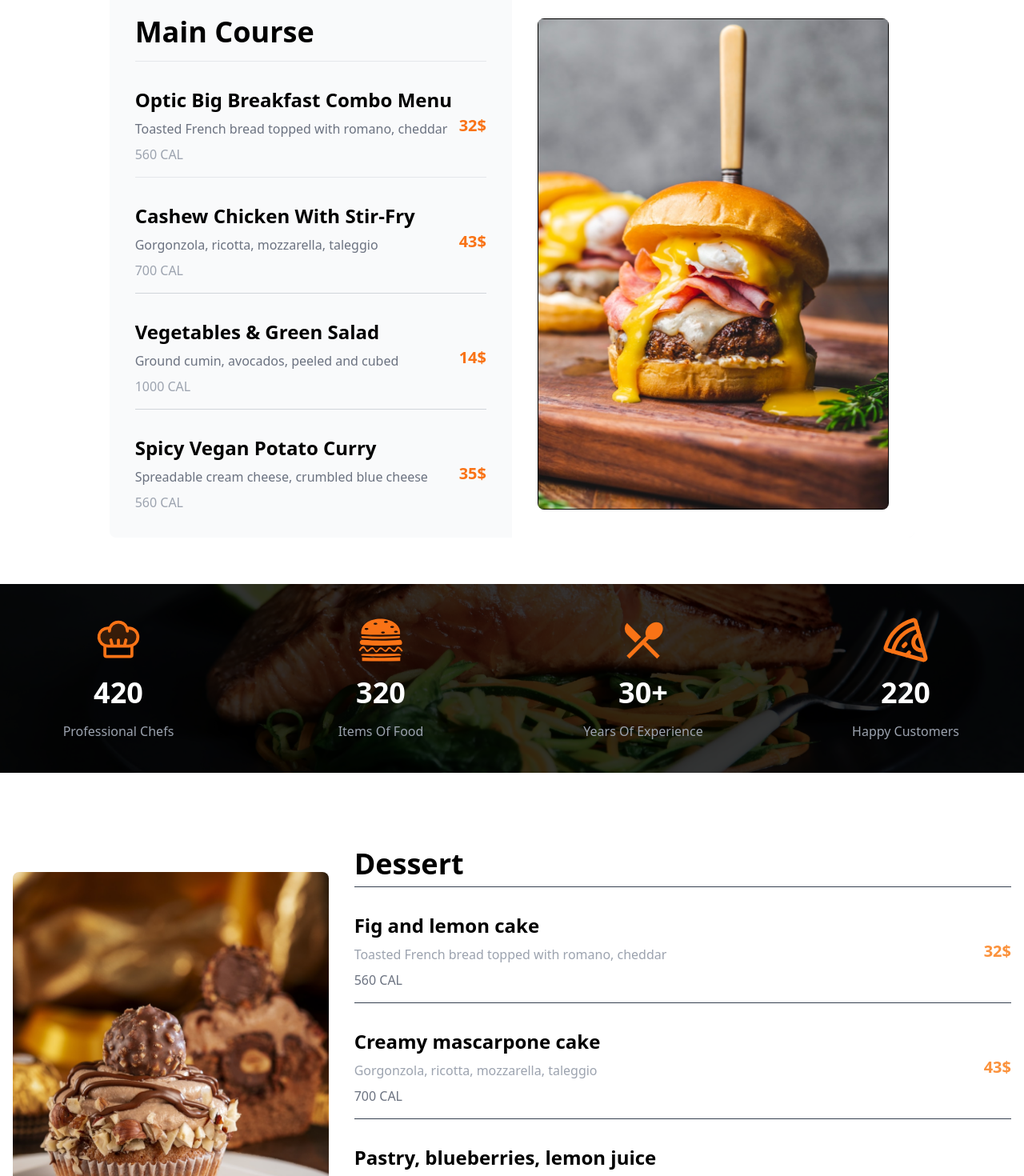
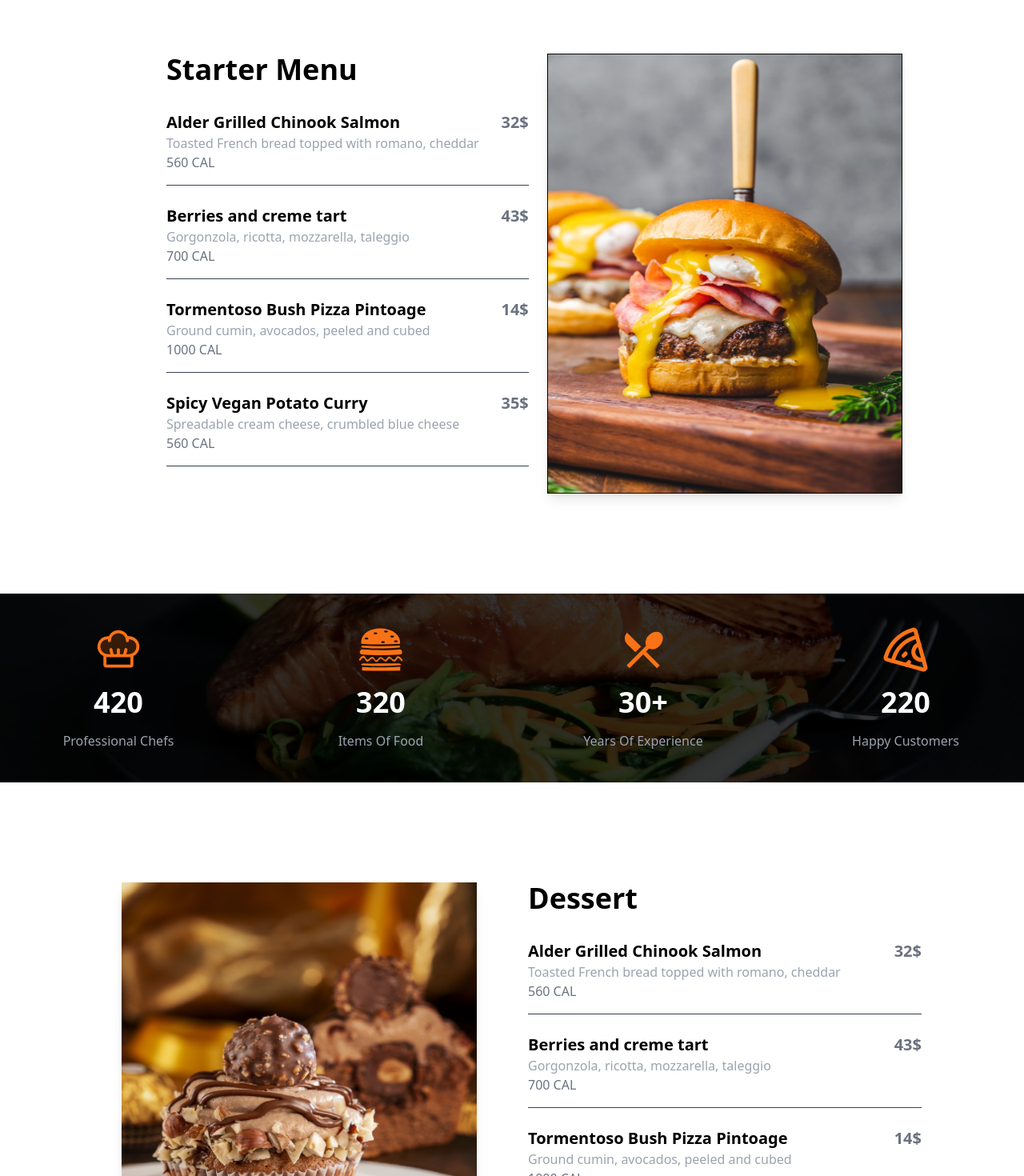
Before and after one commit to sheikhilyas/hackathon-ecommerce-website-sheikhilyas, a Next.js app: page /menu in a window 1280 px wide. Shown: the part 1320-2790 px from the top of the page at 80% size. Built offline with nearby package versions, Linux system fonts and the light colour scheme.

Commit message:
Adding a changes

```diff
--- a/src/components/Dessert.tsx
+++ b/src/components/Dessert.tsx
@@ -1,60 +1,74 @@
-import React from 'react';
 import Image from 'next/image';
 
-export default function Dessert() {
+export default function StartMenu() {
+  const menuItems = [
+    {
+      title: "Alder Grilled Chinook Salmon",
+      description: "Toasted French bread topped with romano, cheddar",
+      calories: "560 CAL",
+      price: "32$",
+    },
+    {
+      title: "Berries and creme tart",
+      description: "Gorgonzola, ricotta, mozzarella, taleggio",
+      calories: "700 CAL",
+      price: "43$",
+      highlight: true,
+    },
+    {
+      title: "Tormentoso Bush Pizza Pintoage",
+      description: "Ground cumin, avocados, peeled and cubed",
+      calories: "1000 CAL",
+      price: "14$",
+    },
+    {
+      title: "Spicy Vegan Potato Curry",
+      description: "Spreadable cream cheese, crumbled blue cheese",
+      calories: "560 CAL",
+      price: "35$",
+    },
+  ];
+
   return (
-    <div className="bg-white text-black font-sans min-h-screen flex items-center justify-center">
-      {/* Image on the left */}
-      <div className="flex-none w-1/3 p-4 flex justify-center items-center">
+    <div className="bg-white text-black py-10 flex justify-center items-center min-h-screen">
+      <div className="flex flex-col lg:flex-row items-center lg:items-start max-w-5xl w-full space-y-10 lg:space-y-0 lg:space-x-10">
+        {/* Left Image Section */}
+        <div className="w-full lg:w-1/2 flex justify-center">
           <Image
             src="/image26.png"
-          alt="Menu Highlight"
+            alt="Delicious starter menu items including Alder Grilled Chinook Salmon and more"
             width={448}
             height={626}
-          className="object-cover rounded-lg"
+            className="w-[444px] h-[550px] shadow-lg"
           />
         </div>
 
-      {/* Content on the right */}
-      <div className="flex-1 max-w-4xl px-4 py-8">
-        <h1 className="text-4xl font-bold text-left mb-8 border-b border-gray-700 pb-2">Dessert</h1>
-
-        <div className="space-y-8">
-          <div className="flex justify-between items-center border-b border-gray-700 pb-4">
+        {/* Right Menu Section */}
+        <div className="w-full lg:w-1/2">
+          <h2 className="text-4xl font-bold mb-8">Dessert</h2>
+          <ul className="space-y-6">
+            {menuItems.map((item, index) => (
+              <li
+                key={index}
+                className="border-b border-gray-700 pb-4 flex justify-between items-start"
+              >
                 <div>
-              <h2 className="text-2xl font-semibold">Fig and lemon cake</h2>
-              <p className="text-gray-400 mt-2">Toasted French bread topped with romano, cheddar</p>
-              <p className="text-gray-500 mt-2">560 CAL</p>
+                  <h3
+                    className={`text-xl font-bold hover:text-yellow-500 transition duration-300 ${
+                      item.title === "Berries and creme tart" ? "text-black" : item.highlight ? "text-gray-400" : "text-black"
+                    }`}
+                  >
+                    {item.title}
+                  </h3>
+                  <p className="text-gray-400">{item.description}</p>
+                  <span className="text-gray-500">{item.calories}</span>
                 </div>
-            <span className="text-orange-400 text-xl font-bold">32$</span>
+                <div className="text-gray-500 text-xl font-bold">
+                  {item.price}
                 </div>
-
-          <div className="flex justify-between items-center border-b border-gray-700 pb-4">
-            <div>
-              <h2 className="text-2xl font-semibold">Creamy mascarpone cake</h2>
-              <p className="text-gray-400 mt-2">Gorgonzola, ricotta, mozzarella, taleggio</p>
-              <p className="text-gray-500 mt-2">700 CAL</p>
-            </div>
-            <span className="text-orange-400 text-xl font-bold">43$</span>
-          </div>
-
-          <div className="flex justify-between items-center border-b border-gray-700 pb-4">
-            <div>
-              <h2 className="text-2xl font-semibold">Pastry, blueberries, lemon juice</h2>
-              <p className="text-gray-400 mt-2">Ground cumin, avocados, peeled and cubed</p>
-              <p className="text-gray-500 mt-2">1000 CAL</p>
-            </div>
-            <span className="text-orange-400 text-xl font-bold">14$</span>
-          </div>
-
-          <div className="flex justify-between items-center">
-            <div>
-              <h2 className="text-2xl font-semibold">Pain au chocolat</h2>
-              <p className="text-gray-400 mt-2">Spreadable cream cheese, crumbled blue cheese</p>
-              <p className="text-gray-500 mt-2">560 CAL</p>
-            </div>
-            <span className="text-orange-400 text-xl font-bold">35$</span>
-          </div>
+              </li>
+            ))}
+          </ul>
         </div>
       </div>
     </div>
--- a/src/components/Drink.tsx
+++ b/src/components/Drink.tsx
@@ -1,63 +1,74 @@
-import React from 'react';
 import Image from 'next/image';
 
-export default function Drink() {
+export default function StartMenu() {
+  const menuItems = [
+    {
+      title: "Alder Grilled Chinook Salmon",
+      description: "Toasted French bread topped with romano, cheddar",
+      calories: "560 CAL",
+      price: "32$",
+    },
+    {
+      title: "Berries and creme tart",
+      description: "Gorgonzola, ricotta, mozzarella, taleggio",
+      calories: "700 CAL",
+      price: "43$",
+      highlight: true,
+    },
+    {
+      title: "Tormentoso Bush Pizza Pintoage",
+      description: "Ground cumin, avocados, peeled and cubed",
+      calories: "1000 CAL",
+      price: "14$",
+    },
+    {
+      title: "Spicy Vegan Potato Curry",
+      description: "Spreadable cream cheese, crumbled blue cheese",
+      calories: "560 CAL",
+      price: "35$",
+    },
+  ];
+
   return (
-    <div className="bg-white text-black font-sans min-h-screen flex items-center justify-center">
-      {/* Wrapper for content */}
-      <div className="flex bg-white rounded-lg overflow-hidden max-w-6xl w-full">
-        {/* Content on the left */}
-        <div className="flex-1 max-w-4xl px-4 py-8">
-          <h1 className="text-4xl font-bold text-left mb-8 border-b border-gray-700 pb-2">Dessert</h1>
-
-          <div className="space-y-8">
-            <div className="flex justify-between items-center border-b border-gray-700 pb-4">
-              <div>
-                <h2 className="text-2xl font-semibold">Fig and lemon cake</h2>
-                <p className="text-gray-400 mt-2">Toasted French bread topped with romano, cheddar</p>
-                <p className="text-gray-500 mt-2">560 CAL</p>
-              </div>
-              <span className="text-orange-400 text-xl font-bold">32$</span>
-            </div>
-
-            <div className="flex justify-between items-center border-b border-gray-700 pb-4">
-              <div>
-                <h2 className="text-2xl font-semibold">Creamy mascarpone cake</h2>
-                <p className="text-gray-400 mt-2">Gorgonzola, ricotta, mozzarella, taleggio</p>
-                <p className="text-gray-500 mt-2">700 CAL</p>
-              </div>
-              <span className="text-orange-400 text-xl font-bold">43$</span>
-            </div>
-
-            <div className="flex justify-between items-center border-b border-gray-700 pb-4">
-              <div>
-                <h2 className="text-2xl font-semibold">Pastry, blueberries, lemon juice</h2>
-                <p className="text-gray-400 mt-2">Ground cumin, avocados, peeled and cubed</p>
-                <p className="text-gray-500 mt-2">1000 CAL</p>
-              </div>
-              <span className="text-orange-400 text-xl font-bold">14$</span>
-            </div>
-
-            <div className="flex justify-between items-center">
-              <div>
-                <h2 className="text-2xl font-semibold">Pain au chocolat</h2>
-                <p className="text-gray-400 mt-2">Spreadable cream cheese, crumbled blue cheese</p>
-                <p className="text-gray-500 mt-2">560 CAL</p>
-              </div>
-              <span className="text-orange-400 text-xl font-bold">35$</span>
-            </div>
-          </div>
+    <div className="bg-white text-black py-10 flex justify-center items-center min-h-screen">
+      <div className="flex flex-col lg:flex-row-reverse items-center lg:items-start max-w-5xl w-full space-y-10 lg:space-y-0 lg:space-x-10">
+        {/* Right Image Section */}
+        <div className="w-full lg:w-1/2 flex justify-center">
+          <Image
+            src="/image41.png"
+            alt="Delicious starter menu items including Alder Grilled Chinook Salmon and more"
+            width={448}
+            height={626}
+            className="w-[444px] h-[550px] shadow-lg"
+          />
         </div>
 
-        {/* Image on the right */}
-        <div className="flex-none w-1/3 p-4 flex justify-center items-center">
-          <Image
-            src="/image41.png"
-            alt="Menu Highlight"
-            width={448}
-            height={626}
-            className="object-cover rounded-lg"
-          />
+        {/* Left Menu Section */}
+        <div className="w-full lg:w-1/2 lg:pl-10">
+          <h2 className="text-4xl font-bold mb-8">Drink</h2>
+          <ul className="space-y-6">
+            {menuItems.map((item, index) => (
+              <li
+                key={index}
+                className="border-b border-gray-700 pb-4 flex justify-between items-start"
+              >
+                <div>
+                  <h3
+                    className={`text-xl font-bold hover:text-yellow-500 transition duration-300 ${
+                      item.title === "Berries and creme tart" ? "text-black" : item.highlight ? "text-gray-400" : "text-black"
+                    }`}
+                  >
+                    {item.title}
+                  </h3>
+                  <p className="text-gray-400">{item.description}</p>
+                  <span className="text-gray-500">{item.calories}</span>
+                </div>
+                <div className="text-gray-500 text-xl font-bold">
+                  {item.price}
+                </div>
+              </li>
+            ))}
+          </ul>
         </div>
       </div>
     </div>
--- a/src/components/PartnersClients.tsx
+++ b/src/components/PartnersClients.tsx
@@ -8,16 +8,18 @@ export default function PartnersClients() {
         <p className="text-gray-500 uppercase tracking-widest text-sm">
           Partners & Clients
         </p>
-        <h2 className="text-2xl font-bold text-black">We work with the best people</h2>
+        <h2 className="text-2xl sm:text-3xl lg:text-4xl font-bold text-black">
+          We work with the best people
+        </h2>
       </div>
-      <div className="flex flex-wrap justify-center gap-8">
+      <div className="flex flex-wrap justify-center gap-8 sm:gap-6 md:gap-8 lg:gap-10">
         <div className="flex-shrink-0">
           <Image
             src="/image40.png"
             alt="Restaurant"
             width={96}
             height={96}
-            className="h-24"
+            className="h-24 sm:h-28 md:h-32"
           />
         </div>
         <div className="flex-shrink-0">
@@ -26,7 +28,7 @@ export default function PartnersClients() {
             alt="Bakery"
             width={96}
             height={96}
-            className="h-24"
+            className="h-24 sm:h-28 md:h-32"
           />
         </div>
         <div className="flex-shrink-0">
@@ -35,7 +37,7 @@ export default function PartnersClients() {
             alt="Coffee Shop"
             width={96}
             height={96}
-            className="h-24"
+            className="h-24 sm:h-28 md:h-32"
           />
         </div>
         <div className="flex-shrink-0">
@@ -44,7 +46,7 @@ export default function PartnersClients() {
             alt="Wolf Coffee"
             width={96}
             height={96}
-            className="h-24"
+            className="h-24 sm:h-28 md:h-32"
           />
         </div>
         <div className="flex-shrink-0">
@@ -53,7 +55,7 @@ export default function PartnersClients() {
             alt="Bistro"
             width={96}
             height={96}
-            className="h-24"
+            className="h-24 sm:h-28 md:h-32"
           />
         </div>
         <div className="flex-shrink-0">
@@ -62,7 +64,7 @@ export default function PartnersClients() {
             alt="Bakery Cupcake"
             width={96}
             height={96}
-            className="h-24"
+            className="h-24 sm:h-28 md:h-32"
           />
         </div>
       </div>
--- a/src/components/menucouse.tsx
+++ b/src/components/menucouse.tsx
@@ -1,67 +1,74 @@
-import React from 'react';
 import Image from 'next/image';
 
-export default function MenuCourse() {
+export default function StartMenu() {
+  const menuItems = [
+    {
+      title: "Alder Grilled Chinook Salmon",
+      description: "Toasted French bread topped with romano, cheddar",
+      calories: "560 CAL",
+      price: "32$",
+    },
+    {
+      title: "Berries and creme tart",
+      description: "Gorgonzola, ricotta, mozzarella, taleggio",
+      calories: "700 CAL",
+      price: "43$",
+      highlight: true,
+    },
+    {
+      title: "Tormentoso Bush Pizza Pintoage",
+      description: "Ground cumin, avocados, peeled and cubed",
+      calories: "1000 CAL",
+      price: "14$",
+    },
+    {
+      title: "Spicy Vegan Potato Curry",
+      description: "Spreadable cream cheese, crumbled blue cheese",
+      calories: "560 CAL",
+      price: "35$",
+    },
+  ];
+
   return (
-    <div className="bg-white text-black font-sans min-h-screen flex justify-center items-center">
-      <div className="flex flex-col lg:flex-row bg-gray-50 rounded-lg overflow-hidden">
-
-        {/* Left Section: Menu */}
-        <div className="flex-1 max-w-xl px-8 py-8">
-          <h1 className="text-4xl font-bold mb-8 border-b border-white-300 pb-4">Main Course</h1>
-
-          <div className="space-y-8">
-            {/* Item 1 */}
-            <div className="flex justify-between items-center border-b border-white-300 pb-4">
-              <div>
-                <h2 className="text-2xl font-semibold">Optic Big Breakfast Combo Menu</h2>
-                <p className="text-gray-500 mt-2">Toasted French bread topped with romano, cheddar</p>
-                <p className="text-gray-400 mt-2">560 CAL</p>
-              </div>
-              <span className="text-orange-500 text-xl font-bold">32$</span>
-            </div>
-
-            {/* Item 2 */}
-            <div className="flex justify-between items-center border-b border-gray-300 pb-4">
-              <div>
-                <h2 className="text-2xl font-semibold">Cashew Chicken With Stir-Fry</h2>
-                <p className="text-gray-500 mt-2">Gorgonzola, ricotta, mozzarella, taleggio</p>
-                <p className="text-gray-400 mt-2">700 CAL</p>
-              </div>
-              <span className="text-orange-500 text-xl font-bold">43$</span>
-            </div>
-
-            {/* Item 3 */}
-            <div className="flex justify-between items-center border-b border-gray-300 pb-4">
-              <div>
-                <h2 className="text-2xl font-semibold">Vegetables & Green Salad</h2>
-                <p className="text-gray-500 mt-2">Ground cumin, avocados, peeled and cubed</p>
-                <p className="text-gray-400 mt-2">1000 CAL</p>
-              </div>
-              <span className="text-orange-500 text-xl font-bold">14$</span>
-            </div>
-
-            {/* Item 4 */}
-            <div className="flex justify-between items-center">
-              <div>
-                <h2 className="text-2xl font-semibold">Spicy Vegan Potato Curry</h2>
-                <p className="text-gray-500 mt-2">Spreadable cream cheese, crumbled blue cheese</p>
-                <p className="text-gray-400 mt-2">560 CAL</p>
-              </div>
-              <span className="text-orange-500 text-xl font-bold">35$</span>
-            </div>
-          </div>
+    <div className="bg-white text-black py-10 flex justify-center items-center min-h-screen">
+      <div className="flex flex-col lg:flex-row-reverse items-center lg:items-start max-w-5xl w-full space-y-10 lg:space-y-0 lg:space-x-10">
+        {/* Right Image Section */}
+        <div className="w-full lg:w-1/2 flex justify-center">
+          <Image
+            src="/image87.png"
+            alt="Delicious starter menu items including Alder Grilled Chinook Salmon and more"
+            width={448}
+            height={626}
+            className="w-[444px] h-[550px] shadow-lg"
+          />
         </div>
 
-        {/* Right Section: Image */}
-        <div className="flex-none lg:w-1/2 p-8 flex justify-center items-center bg-white">
-          <Image
-            src="/image87.png"
-            alt="Menu Highlight"
-            width={448}
-            height={626}
-            className="object-cover rounded-lg"
-          />
+        {/* Left Menu Section */}
+        <div className="w-full lg:w-1/2 lg:pl-10">
+          <h2 className="text-4xl font-bold mb-8">Starter Menu</h2>
+          <ul className="space-y-6">
+            {menuItems.map((item, index) => (
+              <li
+                key={index}
+                className="border-b border-gray-700 pb-4 flex justify-between items-start"
+              >
+                <div>
+                  <h3
+                    className={`text-xl font-bold hover:text-yellow-500 transition duration-300 ${
+                      item.title === "Berries and creme tart" ? "text-black" : item.highlight ? "text-gray-400" : "text-black"
+                    }`}
+                  >
+                    {item.title}
+                  </h3>
+                  <p className="text-gray-400">{item.description}</p>
+                  <span className="text-gray-500">{item.calories}</span>
+                </div>
+                <div className="text-gray-500 text-xl font-bold">
+                  {item.price}
+                </div>
+              </li>
+            ))}
+          </ul>
         </div>
       </div>
     </div>
--- a/src/components/ourmenu.tsx
+++ b/src/components/ourmenu.tsx
@@ -6,7 +6,7 @@ export default function Ourmenu() {
     <section className='w-full bg-[url("/image24.png")] bg-cover bg-no-repeat bg-center py-12 sm:py-16 md:py-20 lg:py-24 xl:py-28'>
       <div className='container mx-auto px-4'>
         <div className='flex flex-col items-center'>
-          <h1 className='text-3xl sm:text-4xl md:text-5xl lg:text-6xl leading-tight text-white font-bold text-center mb-4 sm:mb-6'>
+          <h1 className='text-3xl sm:text-4xl md:text-5xl lg:text-6xl xl:text-7xl leading-tight text-white font-bold text-center mb-4 sm:mb-6'>
             Our Menu
           </h1>
           <div className='text-base sm:text-lg md:text-xl flex gap-2 text-center justify-center'>
--- a/src/components/startmenu.tsx
+++ b/src/components/startmenu.tsx
@@ -39,13 +39,13 @@ export default function StartMenu() {
             alt="Delicious starter menu items including Alder Grilled Chinook Salmon and more"
             width={448}
             height={626}
-            className="w-[448px] h-[626px] rounded-lg shadow-lg"
+            className="w-[444px] h-[550px] shadow-lg"
           />
         </div>
 
         {/* Right Menu Section */}
         <div className="w-full lg:w-1/2">
-          <h2 className="text-4xl font-bold mb-8 text-center">Starter Menu</h2>
+          <h2 className="text-4xl font-bold mb-8">Starter Menu</h2>
           <ul className="space-y-6">
             {menuItems.map((item, index) => (
               <li
@@ -54,8 +54,8 @@ export default function StartMenu() {
               >
                 <div>
                   <h3
-                    className={`text-xl font-semibold ${
-                      item.highlight ? "text-yellow-400" : "text-black"
+                    className={`text-xl font-bold hover:text-yellow-500 transition duration-300 ${
+                      item.title === "Berries and creme tart" ? "text-black" : item.highlight ? "text-gray-400" : "text-black"
                     }`}
                   >
                     {item.title}
@@ -63,7 +63,7 @@ export default function StartMenu() {
                   <p className="text-gray-400">{item.description}</p>
                   <span className="text-gray-500">{item.calories}</span>
                 </div>
-                <div className="text-yellow-500 text-xl font-bold">
+                <div className="text-gray-500 text-xl font-bold">
                   {item.price}
                 </div>
               </li>
```
Lines whose indentation alone changed are shown as unchanged.
